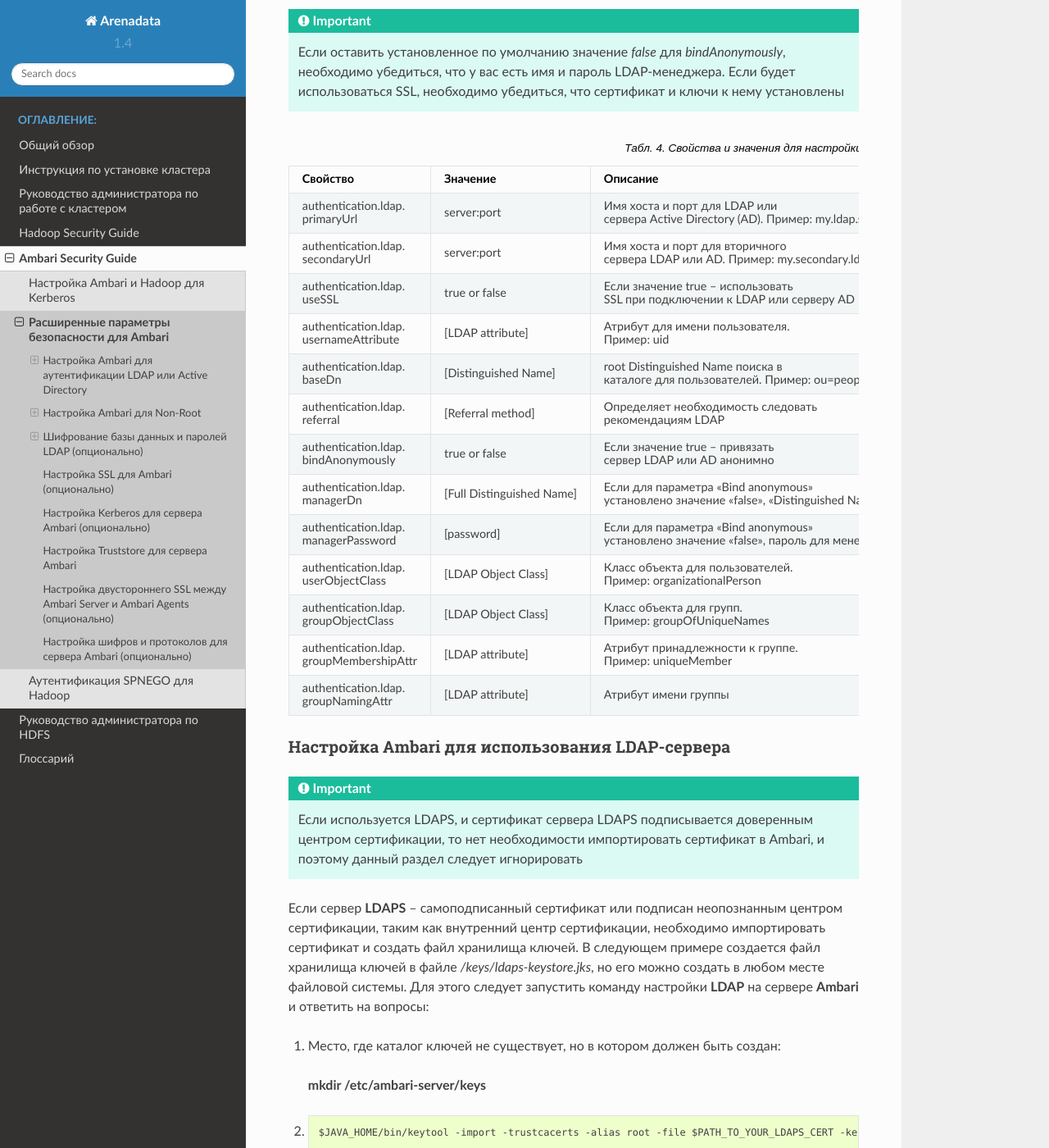
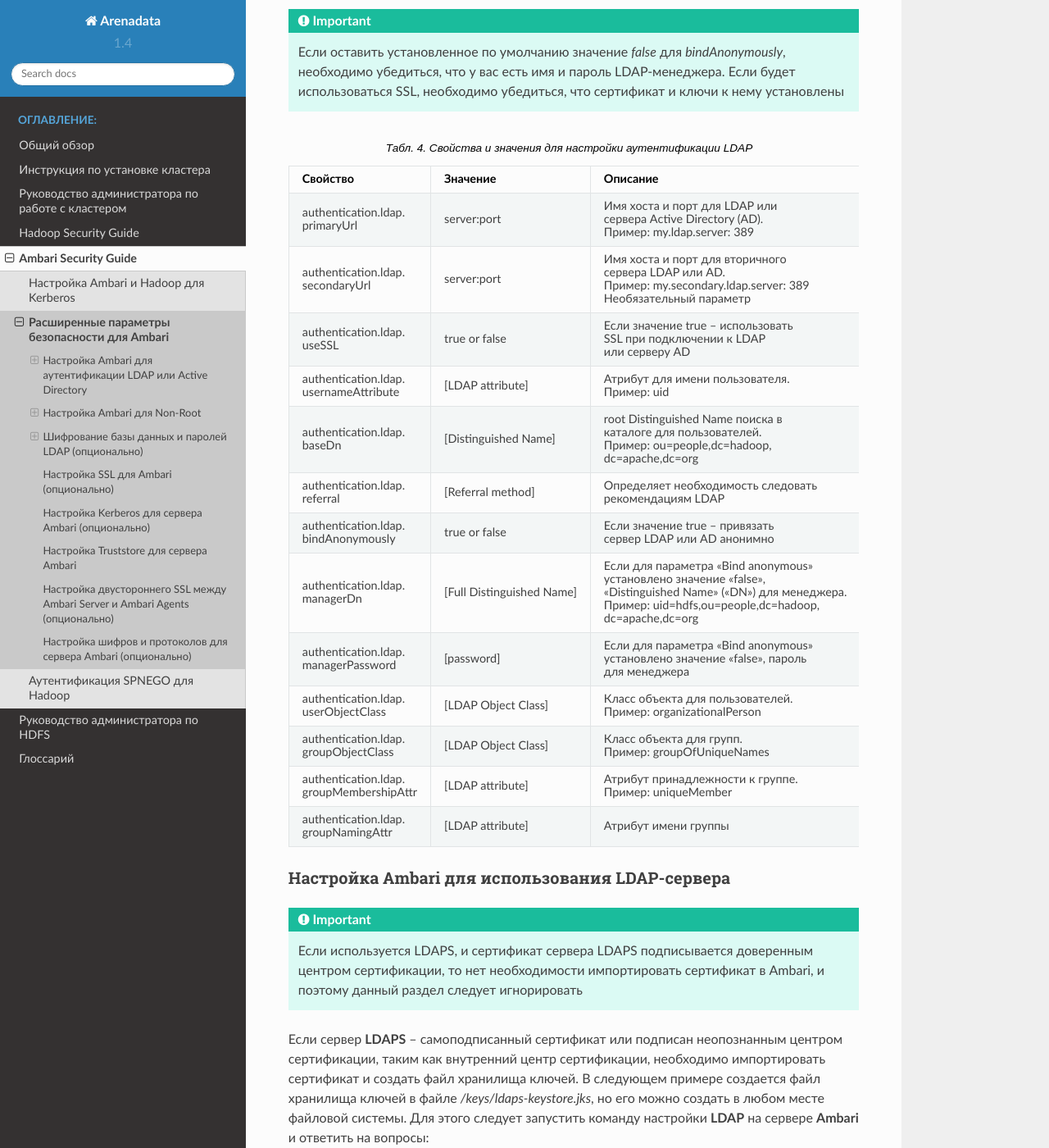
Before and after one commit to arenadata/docs_adps, a Sphinx documentation site: the page built from source/SecurityAmbari/options.rst, in a window 1280 px wide and 1400 px high, scrolled down 948 px. Shown: the whole window at 82% size. Built offline with Sphinx 7.4.7 and the Read the Docs theme 2.0.0, drawn with Linux system fonts in a browser that asks for light colours; part of the change alters nothing that is shown.

```diff
--- a/source/SecurityAmbari/options.rst
+++ b/source/SecurityAmbari/options.rst
@@ -27,15 +27,15 @@
    :header: "Свойство", "Значение", "Описание"
    :widths: 20, 15, 25
 
-   "authentication.ldap. |br| primaryUrl", "server:port", "Имя хоста и порт для LDAP или |br| сервера Active Directory (AD). Пример: my.ldap.server: 389"
-   "authentication.ldap. |br| secondaryUrl", "server:port", "Имя хоста и порт для вторичного |br| сервера LDAP или AD. Пример: my.secondary.ldap.server: 389 Необязательный параметр"
-   "authentication.ldap. |br| useSSL", "true or false", "Если значение true –  использовать |br| SSL при подключении к LDAP или серверу AD"
+   "authentication.ldap. |br| primaryUrl", "server:port", "Имя хоста и порт для LDAP или |br| сервера Active Directory (AD). |br| Пример: my.ldap.server: 389"
+   "authentication.ldap. |br| secondaryUrl", "server:port", "Имя хоста и порт для вторичного |br| сервера LDAP или AD. |br| Пример: my.secondary.ldap.server: 389 |br| Необязательный параметр"
+   "authentication.ldap. |br| useSSL", "true or false", "Если значение true –  использовать |br| SSL при подключении к LDAP |br| или серверу AD"
    "authentication.ldap. |br| usernameAttribute", "[LDAP attribute]", "Атрибут для имени пользователя. |br| Пример: uid"
-   "authentication.ldap. |br| baseDn", "[Distinguished Name]", "root Distinguished Name поиска в |br| каталоге для пользователей. Пример: ou=people,dc=hadoop,dc=apache,dc=org"
+   "authentication.ldap. |br| baseDn", "[Distinguished Name]", "root Distinguished Name поиска в |br| каталоге для пользователей. |br| Пример: ou=people,dc=hadoop, |br| dc=apache,dc=org"
    "authentication.ldap. |br| referral", "[Referral method]", "Определяет необходимость следовать |br| рекомендациям LDAP"
    "authentication.ldap. |br| bindAnonymously", "true or false", "Если значение true –  привязать |br| сервер LDAP или AD анонимно"
-   "authentication.ldap. |br| managerDn", "[Full Distinguished Name]", "Если для параметра «Bind anonymous» |br| установлено значение «false», «Distinguished Name» («DN») для менеджера. Пример: uid=hdfs,ou=people,dc=hadoop,dc=apache,dc=org"
-   "authentication.ldap. |br| managerPassword", "[password]", "Если для параметра «Bind anonymous» |br| установлено значение «false», пароль для менеджера"
+   "authentication.ldap. |br| managerDn", "[Full Distinguished Name]", "Если для параметра «Bind anonymous» |br| установлено значение «false», |br| «Distinguished Name» («DN») для менеджера. |br| Пример: uid=hdfs,ou=people,dc=hadoop, |br| dc=apache,dc=org"
+   "authentication.ldap. |br| managerPassword", "[password]", "Если для параметра «Bind anonymous» |br| установлено значение «false», пароль |br| для менеджера"
    "authentication.ldap. |br| userObjectClass", "[LDAP Object Class]", "Класс объекта для пользователей. |br| Пример: organizationalPerson"
    "authentication.ldap. |br| groupObjectClass", "[LDAP Object Class]", "Класс объекта для групп. |br| Пример: groupOfUniqueNames"
    "authentication.ldap. |br| groupMembershipAttr", "[LDAP attribute]", "Атрибут принадлежности к группе. |br| Пример: uniqueMember"
```
